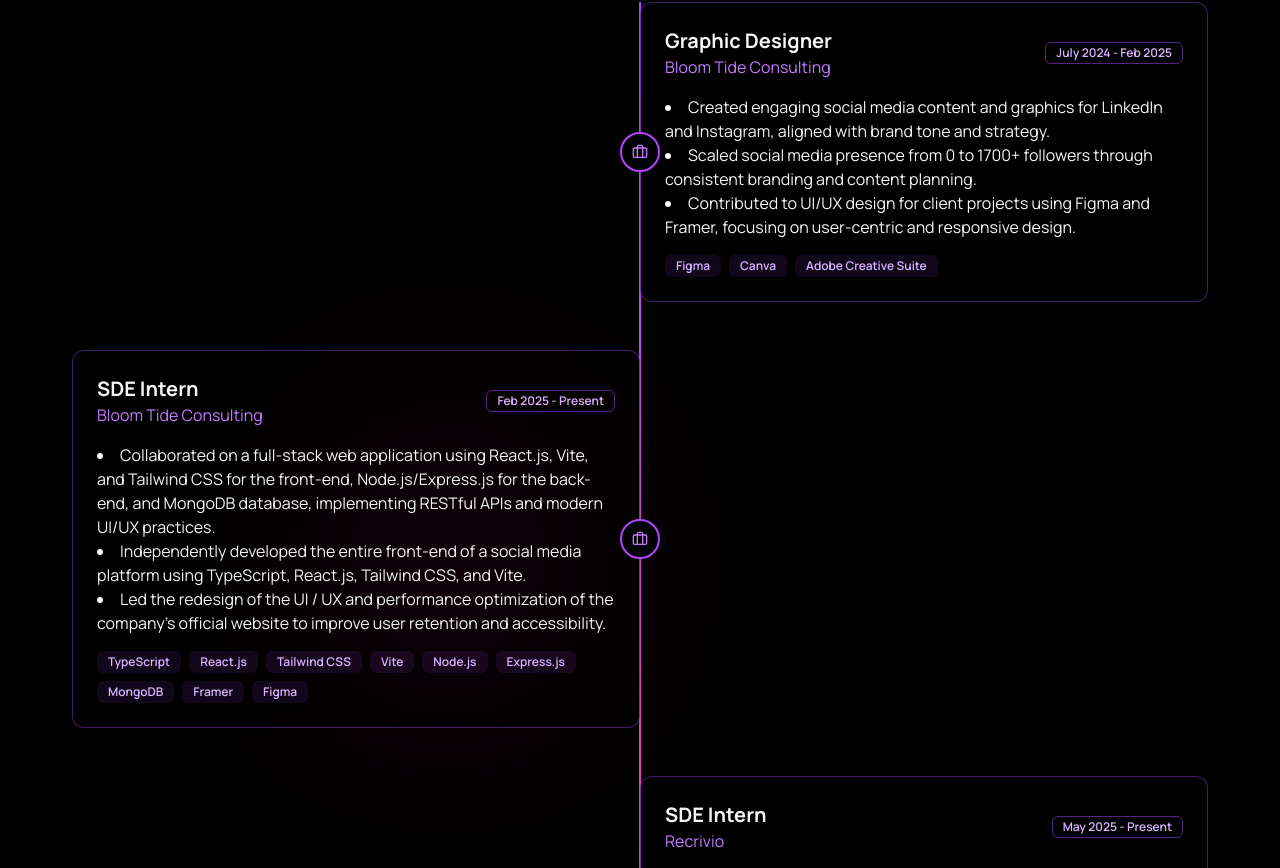
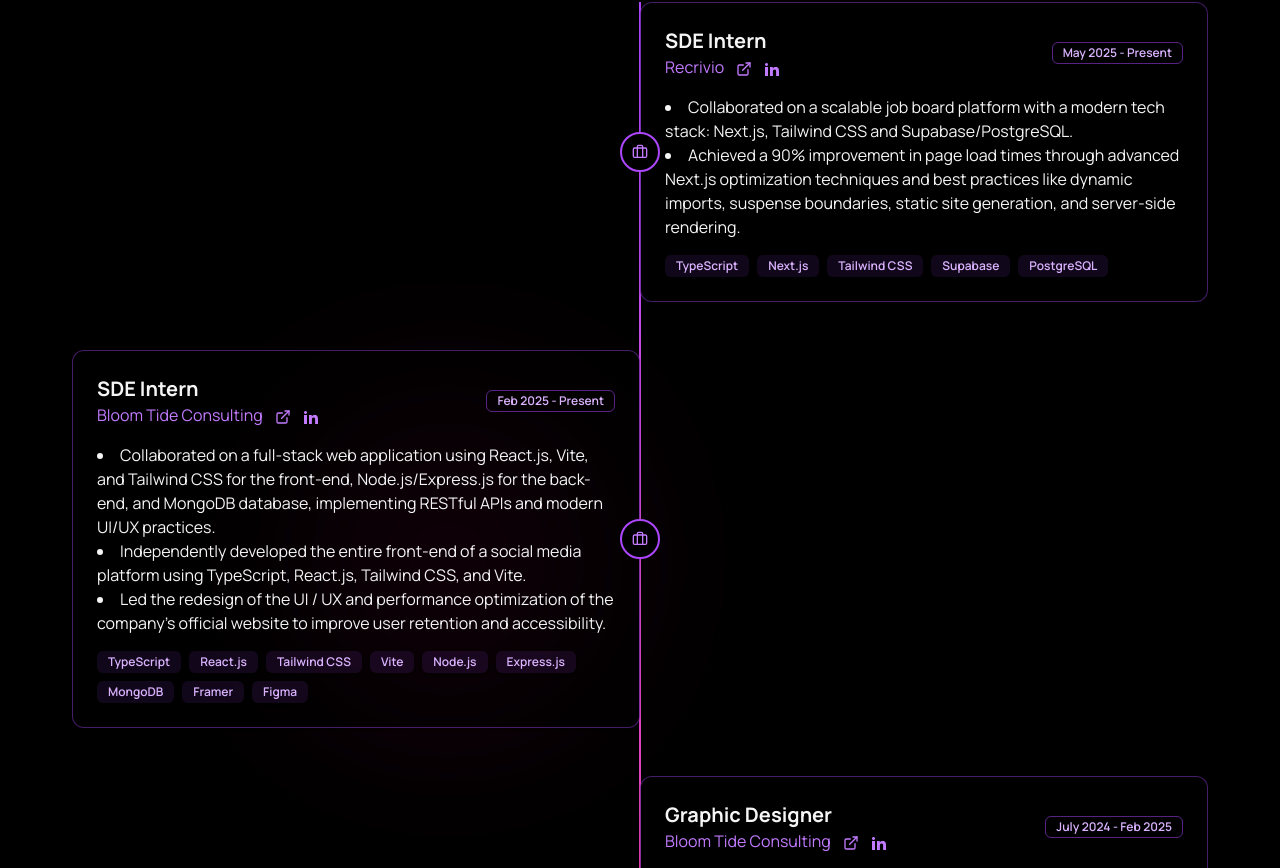
Before and after one commit to Abhi1264/Portfolio, a Next.js app: page / in a window 1280 px wide. Shown: the part 1772-2640 px from the top of the page. Built offline with nearby package versions, Linux system fonts and the light colour scheme; no server answers; the database is empty.

Commit message:
Enhance experience section with company website and LinkedIn links; update footer and hero section with new social media URLs.

```diff
--- a/src/components/education-section.tsx
+++ b/src/components/education-section.tsx
@@ -6,16 +6,17 @@
 
 const education = [
   {
-    degree: "Class X - ICSE",
-    institution: "St. Thomas School, Dhurwa, Ranchi",
-    period: "2009 - 2021",
-    image: "/stthomas.jpg",
+    degree: "Bachelor of Technology in Electronics & Communication Engineering",
+    institution: "Birla Institute of Technology, Mesra, Ranchi",
+    period: "2023 - 2027",
+    image: "/bitmesra.webp",
     description:
-      "Completed Class X with a strong academic record and a keen interest in Science and Mathematics. Involved in various school activities and national olympiads competitions.",
+      "Pursuing a degree in Electronics and Communication Engineering with a focus on Signal Processing and Deep Learning. Engaged in various projects and research activities.",
     achievements: [
-      "Scored 97.5%: City Rank 10",
-      "6 times International Mathematics Olympiad Medalist",
-      "5 times National Science Olympiad Medalist",
+      "General Secretary, EDC",
+      "Design Head, IET",
+      "Design Head, ECE Society",
+      "Technical and Design Head, Literary Society",
     ],
   },
   {
@@ -31,17 +32,16 @@
     ],
   },
   {
-    degree: "Bachelor of Technology in Electronics & Communication Engineering",
-    institution: "Birla Institute of Technology, Mesra, Ranchi",
-    period: "2023 - 2027",
-    image: "/bitmesra.webp",
+    degree: "Class X - ICSE",
+    institution: "St. Thomas School, Dhurwa, Ranchi",
+    period: "2009 - 2021",
+    image: "/stthomas.jpg",
     description:
-      "Pursuing a degree in Electronics and Communication Engineering with a focus on Signal Processing and Deep Learning. Engaged in various projects and research activities.",
+      "Completed Class X with a strong academic record and a keen interest in Science and Mathematics. Involved in various school activities and national olympiads competitions.",
     achievements: [
-      "General Secretary, EDC",
-      "Design Head, IET",
-      "Design Head, ECE Society",
-      "Technical and Design Head, Literary Society",
+      "Scored 97.5%: City Rank 10",
+      "6 times International Mathematics Olympiad Medalist",
+      "5 times National Science Olympiad Medalist",
     ],
   },
 ];
--- a/src/components/experience-section.tsx
+++ b/src/components/experience-section.tsx
@@ -5,27 +5,32 @@
 import { Card, CardContent } from "@/components/ui/card";
 import { BriefcaseIcon } from "lucide-react";
 import { motion, useScroll, useTransform } from "framer-motion";
+import { FiExternalLink } from "react-icons/fi";
+import { ImLinkedin2 } from "react-icons/im";
 
 const experiences = [
   {
-    title: "Graphic Designer",
-    company: "Bloom Tide Consulting",
-    period: "July 2024 - Feb 2025",
+    title: "SDE Intern",
+    company: "Recrivio",
+    website: "https://www.recrivio.com",
+    linkedin: "https://www.linkedin.com/company/recrivio",
+    period: "May 2025 - Present",
     description: [
-      "Created engaging social media content and graphics for LinkedIn and Instagram, aligned with brand tone and strategy.",
-      "Scaled social media presence from 0 to 1700+ followers through consistent branding and content planning.",
-      "Contributed to UI/UX design for client projects using Figma and Framer, focusing on user-centric and responsive design.",
+      "Collaborated on a scalable job board platform with a modern tech stack: Next.js, Tailwind CSS and Supabase/PostgreSQL.",
+      "Achieved a 90% improvement in page load times through advanced Next.js optimization techniques and best practices like dynamic imports, suspense boundaries, static site generation, and server-side rendering.",
     ],
-    skills: ["Figma", "Canva", "Adobe Creative Suite"],
+    skills: ["TypeScript", "Next.js", "Tailwind CSS", "Supabase", "PostgreSQL"],
   },
   {
     title: "SDE Intern",
     company: "Bloom Tide Consulting",
+    website: "https://www.bloomtideconsulting.com",
+    linkedin: "https://www.linkedin.com/company/bloom-tide-consulting",
     period: "Feb 2025 - Present",
     description: [
       "Collaborated on a full-stack web application using React.js, Vite, and Tailwind CSS for the front-end, Node.js/Express.js for the back-end, and MongoDB database, implementing RESTful APIs and modern UI/UX practices.",
       "Independently developed the entire front-end of a social media platform using TypeScript, React.js, Tailwind CSS, and Vite.",
-      "Led the redesign of the UI / UX and performance optimization of the company’s official website to improve user retention and accessibility.",
+      "Led the redesign of the UI / UX and performance optimization of the company's official website to improve user retention and accessibility.",
     ],
     skills: [
       "TypeScript",
@@ -40,14 +45,17 @@
     ],
   },
   {
-    title: "SDE Intern",
-    company: "Recrivio",
-    period: "May 2025 - Present",
+    title: "Graphic Designer",
+    company: "Bloom Tide Consulting",
+    website: "https://www.bloomtideconsulting.com",
+    linkedin: "https://www.linkedin.com/company/bloom-tide-consulting",
+    period: "July 2024 - Feb 2025",
     description: [
-      "Collaborated on a scalable job board platform with a modern tech stack: Next.js, Tailwind CSS and Supabase/PostgreSQL.",
-      "Achieved a 90% improvement in page load times through advanced Next.js optimization techniques and best practices like dynamic imports, suspense boundaries, static site generation, and server-side rendering.",
+      "Created engaging social media content and graphics for LinkedIn and Instagram, aligned with brand tone and strategy.",
+      "Scaled social media presence from 0 to 1700+ followers through consistent branding and content planning.",
+      "Contributed to UI/UX design for client projects using Figma and Framer, focusing on user-centric and responsive design.",
     ],
-    skills: ["Next.js", "Tailwind CSS", "Supabase", "PostgreSQL"],
+    skills: ["Figma", "Canva", "Adobe Creative Suite"],
   },
 ];
 
@@ -123,7 +131,32 @@
                         <div className="flex flex-col md:flex-row md:items-center justify-between mb-4">
                           <div>
                             <h3 className="text-xl font-bold">{exp.title}</h3>
-                            <p className="text-purple-400">{exp.company}</p>
+                            <div className="flex items-center gap-2 text-purple-400">
+                              <span>{exp.company}</span>
+                              {/* Company links */}
+                              {exp.website && (
+                                <a
+                                  href={exp.website}
+                                  target="_blank"
+                                  rel="noopener noreferrer"
+                                  className="hover:text-purple-300 ml-1"
+                                  aria-label={`${exp.company} Website`}
+                                >
+                                  <FiExternalLink className="inline-block align-middle h-4 w-4" />
+                                </a>
+                              )}
+                              {exp.linkedin && (
+                                <a
+                                  href={exp.linkedin}
+                                  target="_blank"
+                                  rel="noopener noreferrer"
+                                  className="hover:text-purple-300 ml-1"
+                                  aria-label={`${exp.company} LinkedIn`}
+                                >
+                                  <ImLinkedin2 className="inline-block align-middle h-4 w-4" />
+                                </a>
+                              )}
+                            </div>
                           </div>
                           <Badge
                             variant="outline"
--- a/src/components/footer.tsx
+++ b/src/components/footer.tsx
@@ -37,7 +37,7 @@
               className="rounded-full hover:bg-purple-500/10 hover:text-purple-400"
             >
               <a
-                href="https://www.linkedin.com/in/abhinav-kumar-choudhary-784062288/"
+                href="https://www.linkedin.com/in/abhi1264/"
                 target="_blank"
                 rel="noopener noreferrer"
               >
@@ -51,7 +51,7 @@
               className="rounded-full hover:bg-purple-500/10 hover:text-purple-400"
             >
               <a
-                href="https://x.com/akc1264"
+                href="https://x.com/abhi1264"
                 target="_blank"
                 rel="noopener noreferrer"
               >
--- a/src/components/hero-section.tsx
+++ b/src/components/hero-section.tsx
@@ -19,13 +19,13 @@
   },
   {
     name: "LinkedIn",
-    url: "https://www.linkedin.com/in/abhinav-kumar-choudhary-784062288/",
+    url: "https://www.linkedin.com/in/abhi1264/",
     icon: ImLinkedin2,
     srText: "LinkedIn",
   },
   {
     name: "X",
-    url: "https://x.com/akc1264",
+    url: "https://x.com/abhi1264",
     icon: BsTwitterX,
     srText: "X",
   },
```
